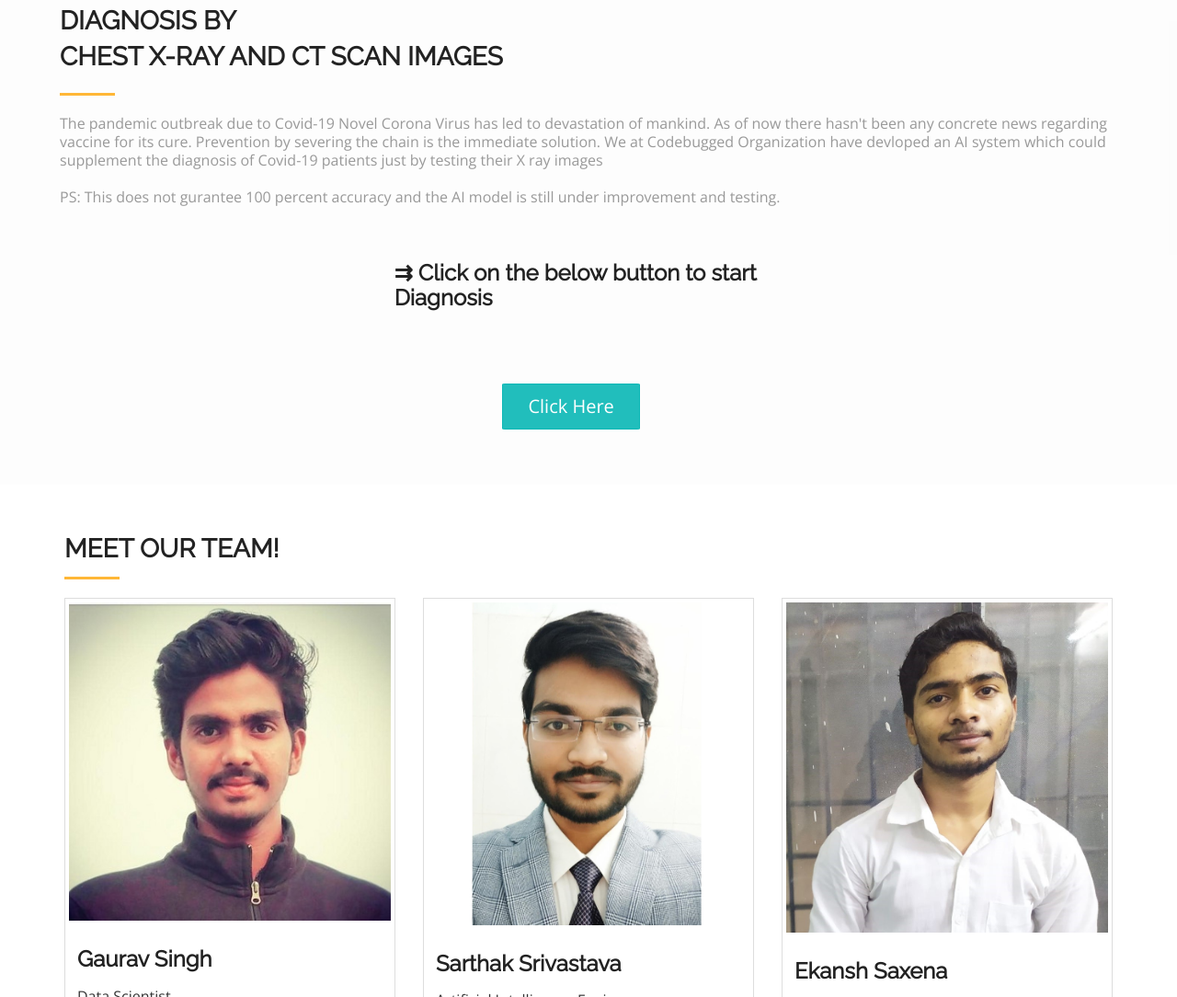
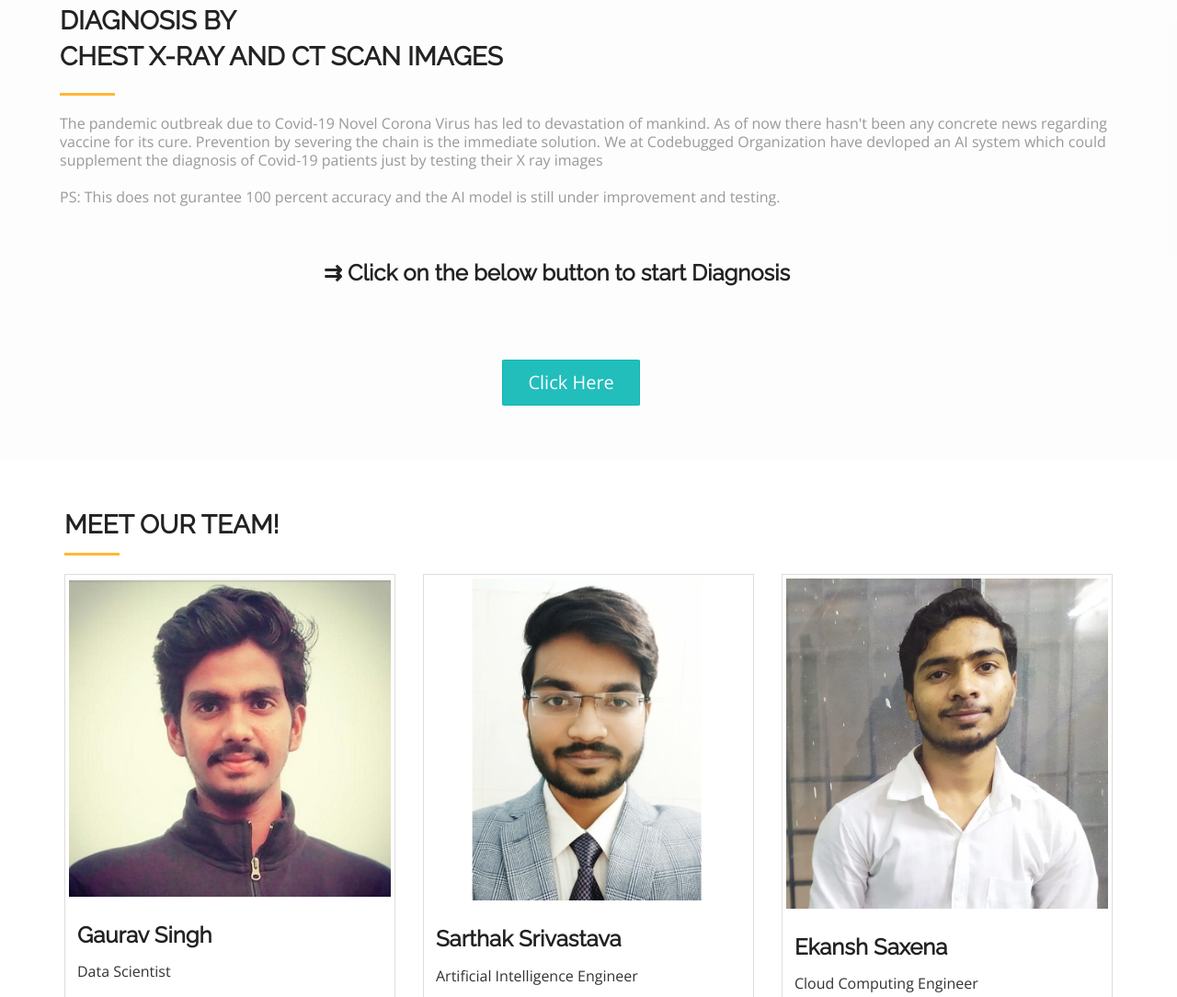
Before and after one commit to Codebugged-Research/Covidplus, a website: page index.html in a window 1280 px wide. Shown: the part 2010-3094 px from the top of the page at 92% size. Drawn offline with nearby package versions, Linux system fonts and the light colour scheme; a web font is replaced by a local one.

Commit message:
Update index.html

```diff
--- a/index.html
+++ b/index.html
@@ -116,7 +116,7 @@ PS: This does not gurantee 100 percent accuracy and the AI model is still under
             <div class="more-features-box-text">
 
               <div class="more-features-box-text-description">
-                <h3 style="padding-left: 35%;">&#8649; Click on the below button to start Diagnosis</h3>
+                <h3 style="padding-left: 25%;">&#8649; Click on the below button to start Diagnosis</h3>
             </div>
             <div class="more-features-box-text">
               <a id="clickhere" href="http://35.202.70.45:5000/" class="btn btn-appoint" style="margin-left: 55%;">Click Here</a>
```
